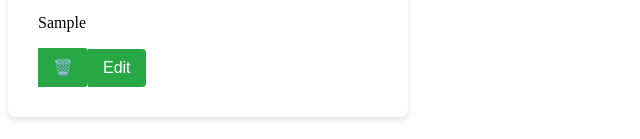
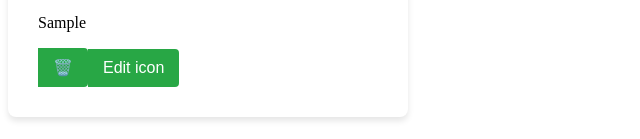
Before and after one commit to Anubhav7050/toDoListApp, an Angular app: page / in a window 1280 px wide. Both pictures are taken after typing "Sample" into the empty fields and a click on the button "ADD". Shown: the part 197-336 px from the top of the page, without its empty margins (0-640 px from the left). Built offline with nearby package versions, Linux system fonts and the light colour scheme.

Commit message:
replaced Edit with Edit icon

```diff
--- a/src/app/app.component.html
+++ b/src/app/app.component.html
@@ -6,6 +6,6 @@
   <div *ngFor="let item of taskArray let i=index">
     <ul id="todo-list">{{item}}</ul>
     <button (click)="deleteItem(i)">🗑️</button>
-    <button (click)="editItem(item)">Edit</button>
+    <button (click)="editItem(item)">Edit icon</button>
   </div>
 </div>
```
